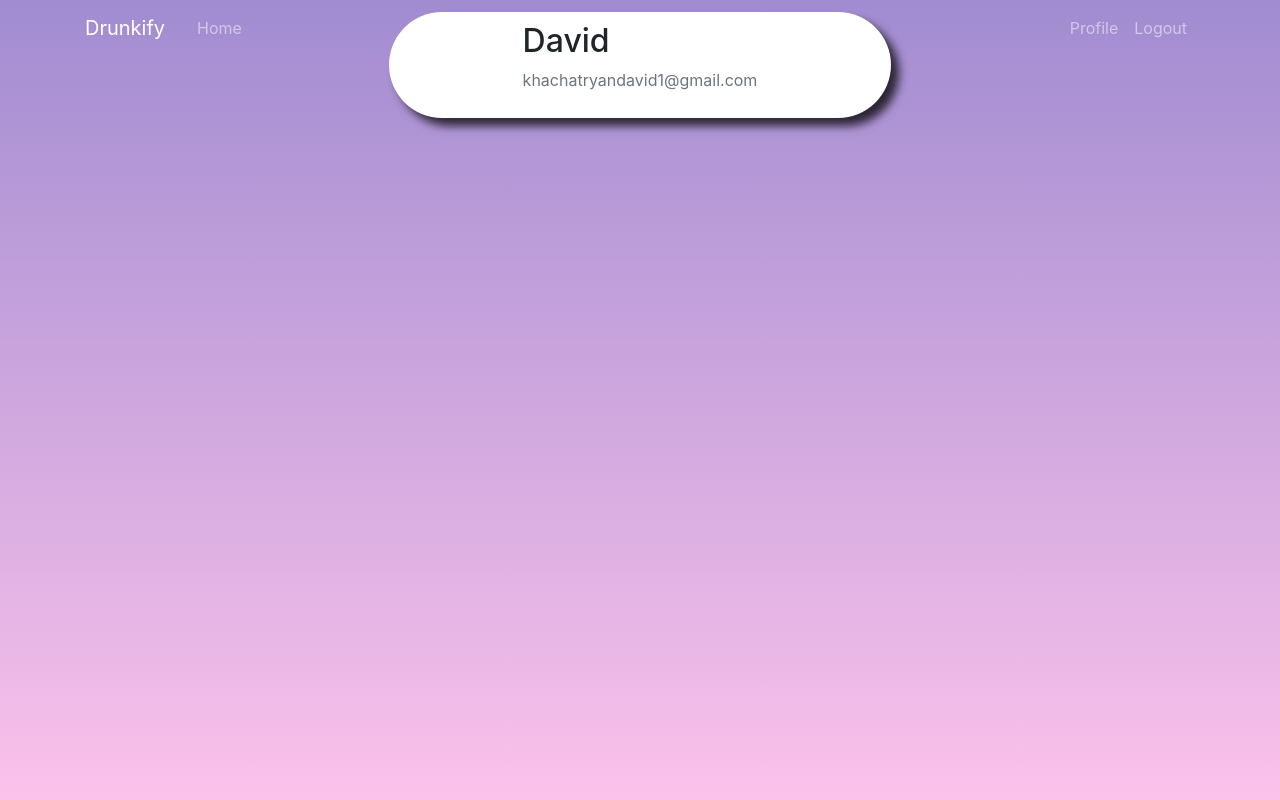
After one commit to KhachDavid/Drunkify-Django, a Django app: page /profile/ in a window 1280 px wide. The commit adds this page. Run offline with Django 3.2, Linux system fonts and the light colour scheme; a user stored in the database is signed in; some libraries are stand-ins or nearby versions.

Commit message:
Created login, logout

```diff
--- a/drunkify/settings.py
+++ b/drunkify/settings.py
@@ -121,3 +121,6 @@ USE_TZ = True
 # https://docs.djangoproject.com/en/3.1/howto/static-files/
 
 STATIC_URL = '/static/'
+
+LOGIN_REDIRECT_URL = 'home'
+LOGIN_URL = 'login'
--- a/drunkify/urls.py
+++ b/drunkify/urls.py
@@ -14,6 +14,7 @@ Including another URLconf
     2. Add a URL to urlpatterns:  path('blog/', include('blog.urls'))
 """
 from django.contrib import admin
+from django.contrib.auth import views as auth_views
 from django.urls import path, include
 from users import views as user_views
 from spotify import views as spotify_views
@@ -23,5 +24,9 @@ urlpatterns = [
     path('', include('musicplayer.urls')),
     path('auth/', include('spotify.urls')),
     path('callback/', spotify_views.callback, name='callback'),
+    path('login/', auth_views.LoginView.as_view(template_name='users/login.html'), name='login'),
+    path('logout/', auth_views.LogoutView.as_view(template_name='users/logout.html'), name='logout'),
     path('register/', user_views.register, name='register'),
+    path('profile/', user_views.profile, name='profile'),
+    # path('logout/', auth_views.LogoutView.as_view(template_name=), name='logout'),
 ]
--- /dev/null
+++ b/musicplayer/templates/musicplayer/base_2.html
@@ -0,0 +1,64 @@
+{% load static %}
+<!DOCTYPE html>
+<html lang="en">
+
+    <head>
+        <title>{% block title %}TITLE GOES HERE{% endblock %}</title>
+        <meta charset="UTF-8">
+        <meta name="viewport" content="width=device-width, initial-scale=1.0">
+
+        <!-- Main CSS-->
+        <link rel = stylesheet type="text/css" href="{% static 'musicplayer/main-file.css' %}">
+        <link rel="stylesheet" href="https://maxcdn.bootstrapcdn.com/bootstrap/4.0.0/css/bootstrap.min.css" integrity="sha384-Gn5384xqQ1aoWXA+058RXPxPg6fy4IWvTNh0E263XmFcJlSAwiGgFAW/dAiS6JXm" crossorigin="anonymous">
+
+        <!-- Font -->
+        <link href="https://fonts.googleapis.com/css?family=Poppins:100,100i,200,200i,300,300i,400,400i,500,500i,600,600i,700,700i,800,800i,900,900i"
+              rel="stylesheet">
+
+        <!-- Tab Logo -->
+        <link rel="shortcut icon" type="image/x-icon" href="{% static 'musicplayer/spotifylogo.png' %}"/>
+    </head>
+
+    <body>
+      <header class="site-header">
+        <nav class="navbar navbar-expand-md navbar-dark bg-steel fixed-top">
+          <div class="container">
+            <a class="navbar-brand mr-4" href="{% url 'home' %}">Drunkify</a>
+            <button class="navbar-toggler" type="button" data-toggle="collapse" data-target="#navbarToggle" aria-controls="navbarToggle" aria-expanded="false" aria-label="Toggle navigation">
+            <span class="navbar-toggler-icon"></span>
+            </button>
+            <div class="collapse navbar-collapse" id="navbarToggle">
+              <div class="navbar-nav mr-auto">
+                <a class="nav-item nav-link" href="{% url 'home' %}">Home</a>
+              </div>
+              <!-- Navbar Right Side -->
+              <div class="navbar-nav">
+                {% if user.is_authenticated %}
+                  <a class="nav-item nav-link" href="{% url 'profile' %}">Profile</a>
+                  <a class="nav-item nav-link" href="{% url 'logout' %}">Logout</a>
+                {% else %}
+                  <a class="nav-item nav-link" href="{% url 'login' %}">Login</a>
+                  <a class="nav-item nav-link" href="{% url 'register' %}">Register</a>
+                {% endif %}
+              </div>
+            </div>
+          </div>
+        </nav>
+      </header>
+        {% if messages %}
+          {% for message in messages %}
+            <div class="alert alert-{{ message.tags }}">
+              {{ message }}
+            </div>
+          {% endfor %}
+        {% endif %}
+
+        <script src="{% static 'musicplayer/global.js' %}"></script>
+        <script src="https://maxcdn.bootstrapcdn.com/bootstrap/4.0.0/js/bootstrap.min.js" integrity="sha384-JZR6Spejh4U02d8jOt6vLEHfe/JQGiRRSQQxSfFWpi1MquVdAyjUar5+76PVCmYl" crossorigin="anonymous"></script>
+
+        <div id="file-page">
+          {% block content %}BODY CONTENT GOES HERE{% endblock %}
+        </div>
+
+    </body>
+</html>
--- a/musicplayer/urls.py
+++ b/musicplayer/urls.py
@@ -2,6 +2,5 @@ from django.urls import path
 from . import views
 
 urlpatterns = [
-    path('', views.login, name='music-player-login'),
-    path('recover/', views.recover, name='music-player-recover'),
+    path('', views.home, name='home'),
 ]
--- a/spotify/templates/spotify/main.html
+++ b/spotify/templates/spotify/main.html
@@ -1,9 +1,8 @@
-{% extends 'spotify/base_2.html' %}
+{% extends 'musicplayer/base_2.html' %}
 
 {% block title %}{{ users_name }}{% endblock %}
 
 {% block content %}
-<div id="file-page">
     <div class="file-title"> <h1>Share your mood with these four questions</h1></div>
         <form action = "{% url 'spotify-auth' %}" method="post">
 
--- a/musicplayer/templates/musicplayer/login.html
+++ b/users/templates/users/login.html
@@ -9,7 +9,8 @@
             <div class="card-heading"></div>
             <div class="card-body">
                 <h2 class="title">{{ headline }}</h2>
-                <form >
+                <form method="POST"\>
+                    {% csrf_token %}
                     <div class="form-group">
                         <input class="form-control" type="text" placeholder="Username or Email" name="username" required>
                         <div class="help-block with-errors"></div>
@@ -31,7 +32,7 @@
                             <a href ="{% url 'spotify-auth' %}" target="_blank">Sign-in With Spotify: Recommended</a>
                         </button>
                         <button class="forgot" >
-                            <a href ="{% url 'music-player-recover' %}">Forgot Password?</a>
+                            <a href ="#">Forgot Password?</a>
                         </button>
                     </div>
                 </form>
--- /dev/null
+++ b/users/templates/users/profile.html
@@ -0,0 +1,13 @@
+{% extends "musicplayer/base_2.html" %}
+
+{% block content %}
+    <div class="content-section">
+      <div class="media">
+        <div class="media-body">
+          <h2 class="account-heading">{{ user.username }}</h2>
+          <p class="text-secondary">{{ user.email }}</p>
+        </div>
+      </div>
+      <!-- FORM HERE -->
+    </div>
+{% endblock content %}
--- a/users/urls.py
+++ b/users/urls.py
@@ -2,5 +2,5 @@ from django.urls import path
 from . import views
 
 urlpatterns = [
-    path('', views.register, name='user-register'),
+    path('', views.register, name='register'),
 ]
--- a/users/views.py
+++ b/users/views.py
@@ -1,6 +1,7 @@
 from django.contrib.auth.models import User
 from django.shortcuts import render, redirect
 from django.contrib import messages
+from django.contrib.auth.decorators import login_required
 from .forms import UserRegisterForm
 
 
@@ -14,7 +15,7 @@ def register(request):
             emails = User.objects.filter(email=email).first()
             if isinstance(emails, type(None)):
                 messages.success(request, f'Account created for {username}!')
-                return redirect('music-player-login')
+                return redirect('login')
             args = {}
             text = "Email is taken"
             args['alert'] = text
@@ -27,3 +28,8 @@ def register(request):
     else:
         form = UserRegisterForm()
     return render(request, 'users/register.html', {'form': form})
+
+
+@login_required
+def profile(request):
+    return render(request, 'users/profile.html')
```
Also changed, not shown: musicplayer/templates/musicplayer/home.html (added, +70 -0 lines), musicplayer/templates/musicplayer/recover.html (deleted, +0 -31 lines), musicplayer/templates/musicplayer/register1.html (deleted, +0 -36 lines), musicplayer/views.py (+3 -4 lines), spotify/templates/spotify/base_2.html (deleted, +0 -33 lines), users/templates/users/logout.html (added, +9 -0 lines), users/templates/users/register1.html (added, +36 -0 lines), db.sqlite3, musicplayer/templates/musicplayer/base.html (indentation only).
